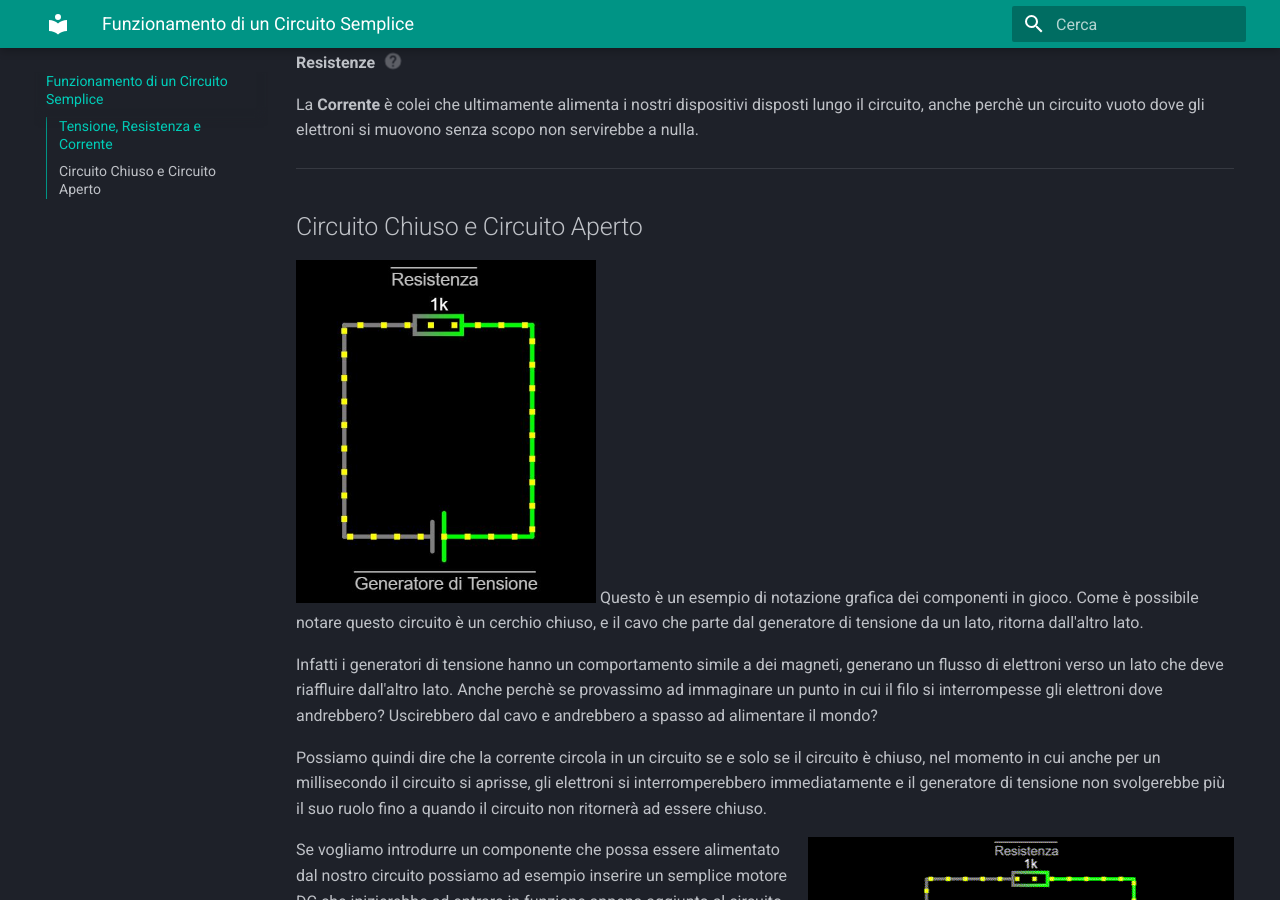
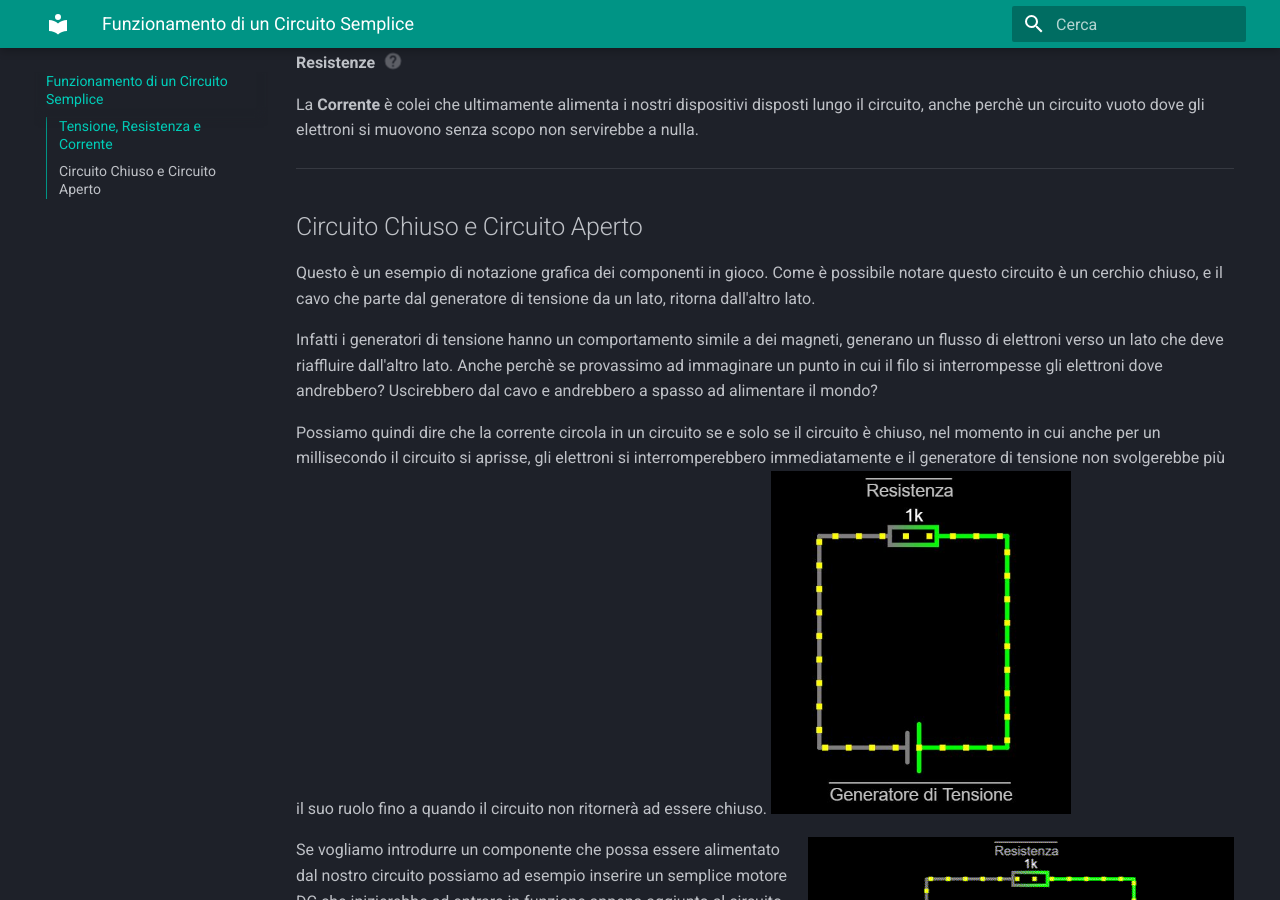
Before and after one commit to Alexanderis1/robot-lab, an MkDocs documentation site: the page built from docs/Funzionamento di un Circuito Semplice.md, in a window 1280 px wide and 900 px high, scrolled down 632 px. Built offline with MkDocs 1.6.1 and Material for MkDocs 9.7.7, drawn with Linux system fonts in a browser that asks for light colours.

Commit message:
Update Funzionamento di un Circuito Semplice.md
Text BF img1

```diff
--- a/docs/Funzionamento di un Circuito Semplice.md
+++ b/docs/Funzionamento di un Circuito Semplice.md
@@ -24,12 +24,12 @@
 ---
 
 ## Circuito Chiuso e Circuito Aperto
-
-![Esempio di Circuito](media/c1.JPG){ align=left, width="300" } Questo è un esempio di notazione grafica dei componenti in gioco. Come è possibile notare questo circuito è un cerchio chiuso, e il cavo che parte dal generatore di tensione da un lato, ritorna dall'altro lato.
+Questo è un esempio di notazione grafica dei componenti in gioco. Come è possibile notare questo circuito è un cerchio chiuso, e il cavo che parte dal generatore di tensione da un lato, ritorna dall'altro lato.
 
 Infatti i generatori di tensione hanno un comportamento simile a dei magneti, generano un flusso di elettroni verso un lato che deve riaffluire dall'altro lato. Anche perchè se provassimo ad immaginare un punto in cui il filo si interrompesse gli elettroni dove andrebbero? Uscirebbero dal cavo e andrebbero a spasso ad alimentare il mondo?
 
 Possiamo quindi dire che la corrente circola in un circuito se e solo se il circuito è chiuso, nel momento in cui anche per un millisecondo il circuito si aprisse, gli elettroni si interromperebbero immediatamente e il generatore di tensione non svolgerebbe più il suo ruolo fino a quando il circuito non ritornerà ad essere chiuso.
+![Esempio di Circuito](media/c1.JPG){ align=left, width="300" }
 
 ![Esempio di Motore](media/gif1.gif){ align=right } Se vogliamo introdurre un componente che possa essere alimentato dal nostro circuito possiamo ad esempio inserire un semplice motore DC che inizierebbe ad entrare in funzione appena aggiunto al circuito, se volessimo spegnere il motore senza rimuoverlo ci basterebbe far smettere di passare gli elettroni lungo il circuito.
 
```
